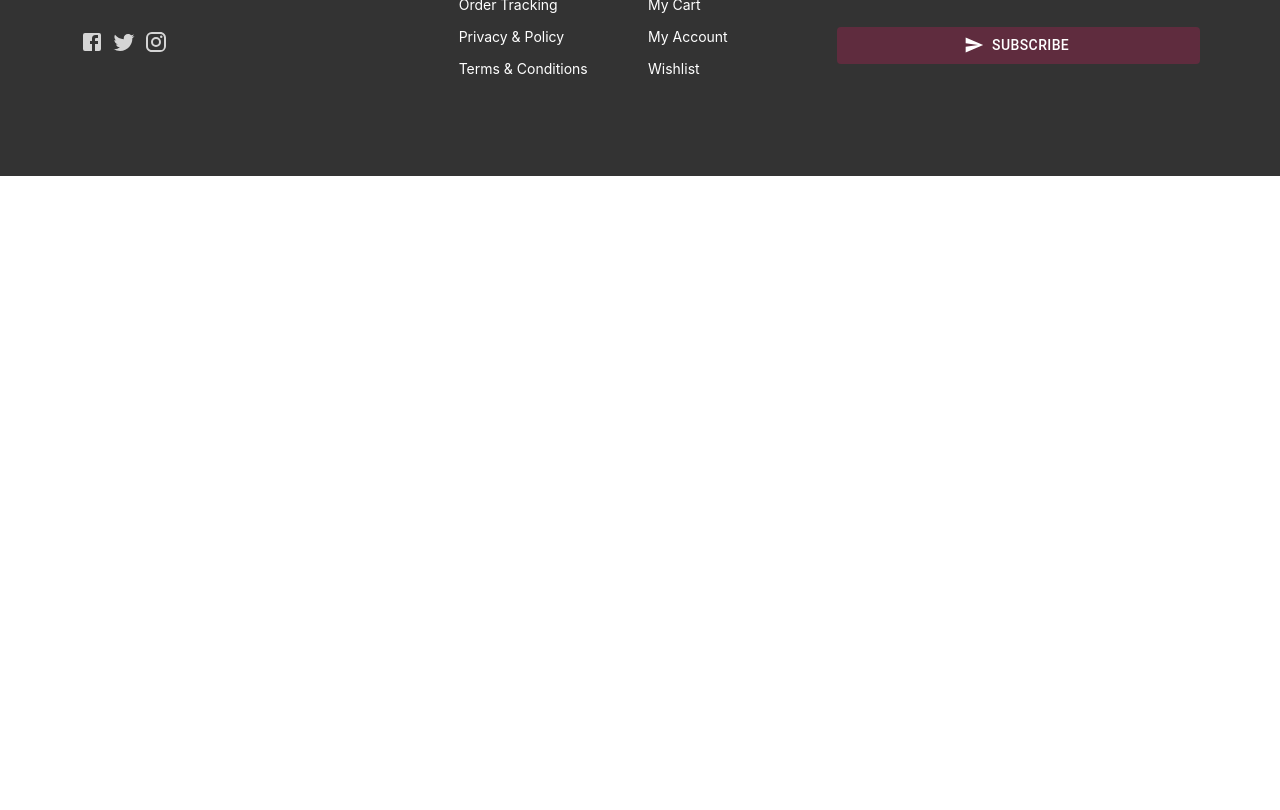
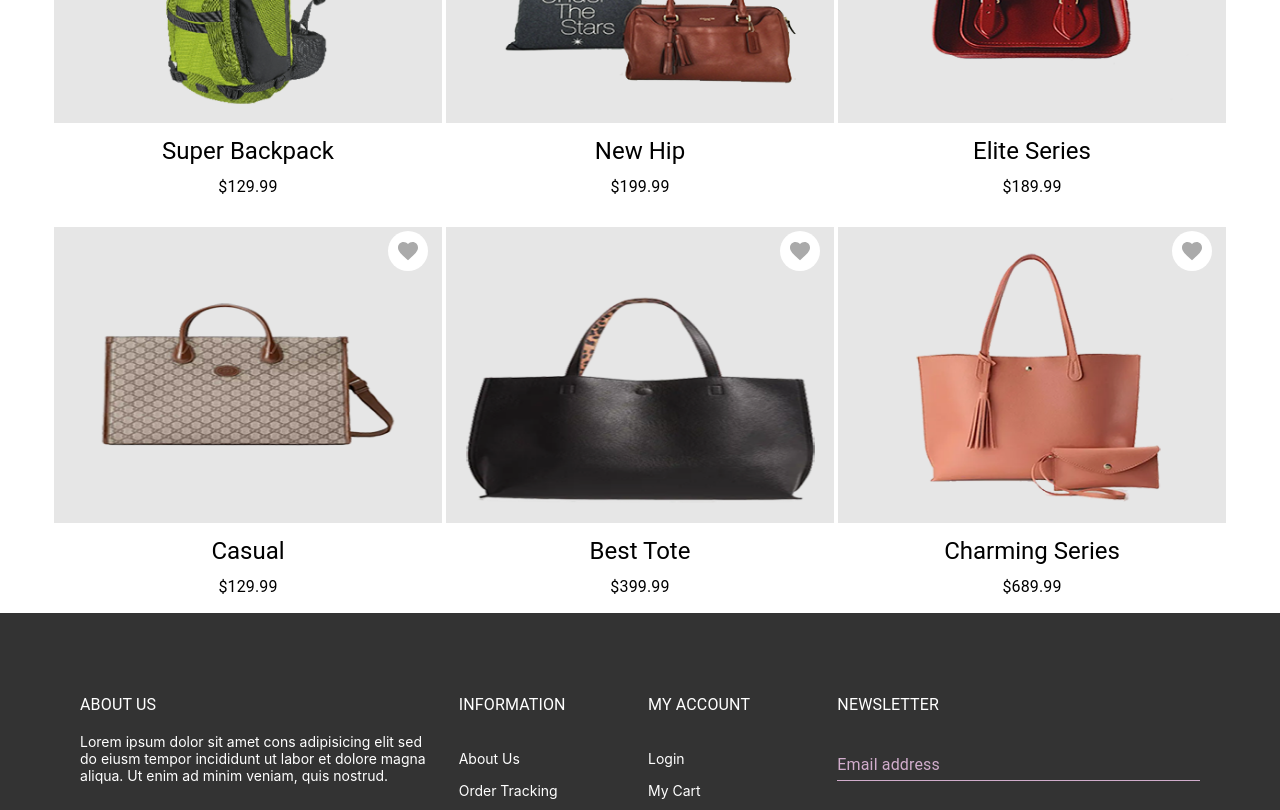
Before and after one commit to muhammad-jiku/jikmunn-mui-demo, a React (Create React App) app: page / in a window 1280 px wide. Shown: the part 920-1730 px from the top of the page. Before the commit the page ends 1096 px from the top, so only its background shows below. Built offline with nearby package versions, Linux system fonts and the light colour scheme.

Commit message:
products

```diff
--- a/src/components/Home/index.js
+++ b/src/components/Home/index.js
@@ -3,6 +3,7 @@ import React from 'react';
 import Banner from '../Banner';
 import Footer from '../Footer';
 import Navbar from '../Navbar';
+import Products from '../Products';
 import Promotions from '../Promotions';
 
 const Home = () => {
@@ -18,6 +19,7 @@ const Home = () => {
         <Navbar />
         <Banner />
         <Promotions />
+        <Products />
         <Footer />
       </Stack>
     </Container>
--- /dev/null
+++ b/src/components/Products/ProductMeta.js
@@ -0,0 +1,18 @@
+import React from 'react';
+import { Typography } from '@mui/material';
+import { ProductMetaWrapper } from '../../styles/products';
+
+const ProductMeta = ({ product, matches }) => {
+  return (
+    <ProductMetaWrapper>
+      <Typography variant={matches ? 'h6' : 'h5'} lineHeight={2}>
+        {product.name}
+      </Typography>
+      <Typography variant={matches ? 'caption' : 'body1'}>
+        ${product.price}
+      </Typography>
+    </ProductMetaWrapper>
+  );
+};
+
+export default ProductMeta;
--- /dev/null
+++ b/src/components/Products/SingleProduct.js
@@ -0,0 +1,53 @@
+import React, { useState } from 'react';
+import { Stack, Tooltip } from '@mui/material';
+import {
+  Product,
+  ProductActionButton,
+  ProductActionsWrapper,
+  ProductAddToCart,
+  ProductFavButton,
+  ProductImage,
+} from '../../styles/products';
+import ShareIcon from '@mui/icons-material/Share';
+import FavoriteIcon from '@mui/icons-material/Favorite';
+import FitScreenIcon from '@mui/icons-material/FitScreen';
+import ProductMeta from './ProductMeta';
+
+const SingleProduct = ({ product, matches }) => {
+  const [showOptions, setShowOptions] = useState(false);
+
+  const handleMouseEnter = () => {
+    setShowOptions(true);
+  };
+  const handleMouseLeave = () => {
+    setShowOptions(false);
+  };
+  return (
+    <>
+      <Product onMouseEnter={handleMouseEnter} onMouseLeave={handleMouseLeave}>
+        <ProductImage src={product.image} />
+        <ProductMeta product={product} matches={matches} />
+        <ProductActionsWrapper>
+          <Stack direction={matches ? 'row' : 'column'}>
+            <ProductFavButton isfav={0}>
+              <FavoriteIcon />
+            </ProductFavButton>
+            <ProductActionButton>
+              <Tooltip placement="left" title="share this product">
+                <ShareIcon color="primary" />
+              </Tooltip>
+            </ProductActionButton>
+            <ProductActionButton>
+              <Tooltip placement="left" title="Full view">
+                <FitScreenIcon color="primary" />
+              </Tooltip>
+            </ProductActionButton>
+          </Stack>
+        </ProductActionsWrapper>
+      </Product>
+      <ProductAddToCart variant="contained">Add to cart</ProductAddToCart>
+    </>
+  );
+};
+
+export default SingleProduct;
--- /dev/null
+++ b/src/components/Products/SingleProductDesktop.js
@@ -0,0 +1,59 @@
+import React, { useState } from 'react';
+import { Stack, Tooltip } from '@mui/material';
+import FavoriteIcon from '@mui/icons-material/Favorite';
+import ShareIcon from '@mui/icons-material/Share';
+import FitScreenIcon from '@mui/icons-material/FitScreen';
+import {
+  Product,
+  ProductActionButton,
+  ProductActionsWrapper,
+  ProductAddToCart,
+  ProductFavButton,
+  ProductImage,
+} from '../../styles/products';
+import ProductMeta from './ProductMeta';
+
+const SingleProductDesktop = ({ product, matches }) => {
+  const [showOptions, setShowOptions] = useState(false);
+
+  const handleMouseEnter = () => {
+    setShowOptions(true);
+  };
+
+  const handleMouseLeave = () => {
+    setShowOptions(false);
+  };
+
+  return (
+    <>
+      <Product onMouseEnter={handleMouseEnter} onMouseLeave={handleMouseLeave}>
+        <ProductImage src={product.image} />
+        <ProductFavButton isfav={0}>
+          <FavoriteIcon />
+        </ProductFavButton>
+        {(showOptions || matches) && (
+          <ProductAddToCart show={showOptions} variant="contained">
+            Add to cart
+          </ProductAddToCart>
+        )}
+        <ProductActionsWrapper show={showOptions || matches}>
+          <Stack direction={matches ? 'row' : 'column'}>
+            <ProductActionButton>
+              <Tooltip placement="left" title="share this product">
+                <ShareIcon color="primary" />
+              </Tooltip>
+            </ProductActionButton>
+            <ProductActionButton>
+              <Tooltip placement="left" title="Full view">
+                <FitScreenIcon color="primary" />
+              </Tooltip>
+            </ProductActionButton>
+          </Stack>
+        </ProductActionsWrapper>
+      </Product>
+      <ProductMeta product={product} />
+    </>
+  );
+};
+
+export default SingleProductDesktop;
--- /dev/null
+++ b/src/components/Products/index.js
@@ -0,0 +1,51 @@
+import React from 'react';
+import { Container, Grid, useMediaQuery, useTheme } from '@mui/material';
+import { products } from '../../data';
+import SingleProduct from './SingleProduct';
+import SingleProductDesktop from './SingleProductDesktop';
+
+const Products = () => {
+  const theme = useTheme();
+  const matches = useMediaQuery(theme.breakpoints.down('md'));
+
+  const renderProducts = products.map((product) => (
+    <Grid
+      item
+      key={product.id}
+      xs={2}
+      sm={4}
+      md={4}
+      display="flex"
+      flexDirection={'column'}
+      alignItems="center"
+    >
+      {matches ? (
+        <SingleProduct product={product} matches={matches} />
+      ) : (
+        <SingleProductDesktop product={product} matches={matches} />
+      )}
+    </Grid>
+  ));
+  return (
+    <Container>
+      <Grid
+        container
+        spacing={{
+          xs: 2,
+          md: 3,
+        }}
+        justifyContent="center"
+        sx={{ margin: `20px 4px 10px 4px` }}
+        columns={{
+          xs: 4,
+          sm: 8,
+          md: 12,
+        }}
+      >
+        {renderProducts}
+      </Grid>
+    </Container>
+  );
+};
+
+export default Products;
--- /dev/null
+++ b/src/data/index.js
@@ -0,0 +1,57 @@
+import bag1 from '../assets/products/bag_01.png';
+import bag2 from '../assets/products/bag_02.png';
+import bag3 from '../assets/products/bag_03.png';
+import bag4 from '../assets/products/bag_04.png';
+import bag5 from '../assets/products/bag_05.png';
+import bag6 from '../assets/products/bag_06.png';
+
+export const products = [
+  {
+    id: 1,
+    name: 'Super Backpack',
+    price: 129.99,
+    description:
+      'Torem ipsum dolor sit amet, consectetur adipisicing elitsed do eiusmo tempor incididunt ut labore et dolore magna',
+    image: `${bag1}`,
+  },
+  {
+    id: 2,
+    name: 'New Hip',
+    price: 199.99,
+    description:
+      'Torem ipsum dolor sit amet, consectetur adipisicing elitsed do eiusmo tempor incididunt ut labore et dolore magna',
+    image: `${bag2}`,
+  },
+  {
+    id: 3,
+    name: 'Elite Series',
+    price: 189.99,
+    description:
+      'Torem ipsum dolor sit amet, consectetur adipisicing elitsed do eiusmo tempor incididunt ut labore et dolore magna',
+    image: `${bag3}`,
+  },
+  {
+    id: 4,
+    name: 'Casual',
+    price: 129.99,
+    description:
+      'Torem ipsum dolor sit amet, consectetur adipisicing elitsed do eiusmo tempor incididunt ut labore et dolore magna',
+    image: `${bag4}`,
+  },
+  {
+    id: 5,
+    name: 'Best Tote',
+    price: 399.99,
+    description:
+      'Torem ipsum dolor sit amet, consectetur adipisicing elitsed do eiusmo tempor incididunt ut labore et dolore magna',
+    image: `${bag5}`,
+  },
+  {
+    id: 6,
+    name: 'Charming Series',
+    price: 689.99,
+    description:
+      'Torem ipsum dolor sit amet, consectetur adipisicing elitsed do eiusmo tempor incididunt ut labore et dolore magna',
+    image: `${bag6}`,
+  },
+];
--- /dev/null
+++ b/src/styles/products/index.js
@@ -0,0 +1,76 @@
+import { Box, Button, IconButton, styled } from '@mui/material';
+import { Colors } from '../theme';
+
+export const Product = styled(Box)(({ theme }) => ({
+  display: 'flex',
+  justifyContent: 'center',
+  alignItems: 'center',
+  flexDirection: 'column',
+  [theme.breakpoints.up('md')]: {
+    position: 'relative',
+  },
+}));
+
+export const ProductImage = styled('img')(({ src, theme }) => ({
+  src: `url(${src})`,
+  width: '100%',
+  background: Colors.light_gray,
+  padding: '10px',
+  [theme.breakpoints.down('md')]: {
+    width: '80%',
+    padding: '24px',
+  },
+}));
+
+export const ProductActionButton = styled(IconButton)(() => ({
+  background: Colors.white,
+  margin: 4,
+}));
+
+export const ProductFavButton = styled(ProductActionButton)(
+  ({ isfav, theme }) => ({
+    color: isfav ? Colors.primary : Colors.light,
+    [theme.breakpoints.up('md')]: {
+      position: 'absolute',
+      right: 0,
+      top: 0,
+    },
+  })
+);
+
+export const ProductAddToCart = styled(Button, {
+  shouldForwardProp: (prop) => prop !== 'show',
+})(({ show, theme }) => ({
+  width: '120px',
+  fontSize: '12px',
+  [theme.breakpoints.up('md')]: {
+    position: 'absolute',
+    bottom: '2%',
+    width: '300px',
+    padding: '10px 5px',
+    // animation:
+    //   show &&
+    //   `${slideInBottom} 0.5s cubic-bezier(0.250, 0.460, 0.450, 0.940) both`,
+  },
+  background: Colors.secondary,
+  opacity: 0.9,
+}));
+
+export const ProductMetaWrapper = styled(Box)(({ theme }) => ({
+  padding: 4,
+  display: 'flex',
+  flexDirection: 'column',
+  alignItems: 'center',
+}));
+
+export const ProductActionsWrapper = styled(Box)(({ show, theme }) => ({
+  [theme.breakpoints.up('md')]: {
+    display: show ? 'visible' : 'none',
+    position: 'absolute',
+    right: 0,
+    top: '20%',
+    // animation:
+    //   show &&
+    //   `${slideInRight} 0.5s cubic-bezier(0.250, 0.460, 0.450, 0.940) both`,
+  },
+}));
```
